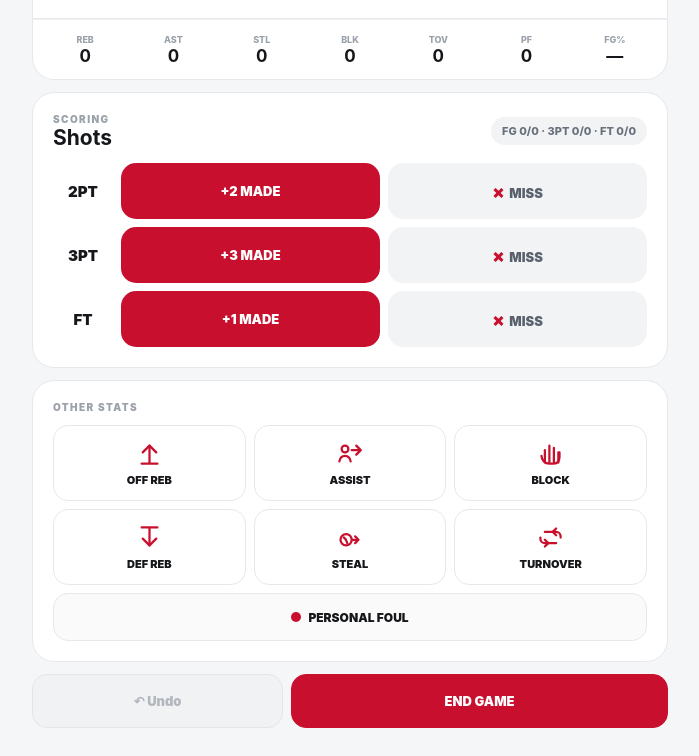
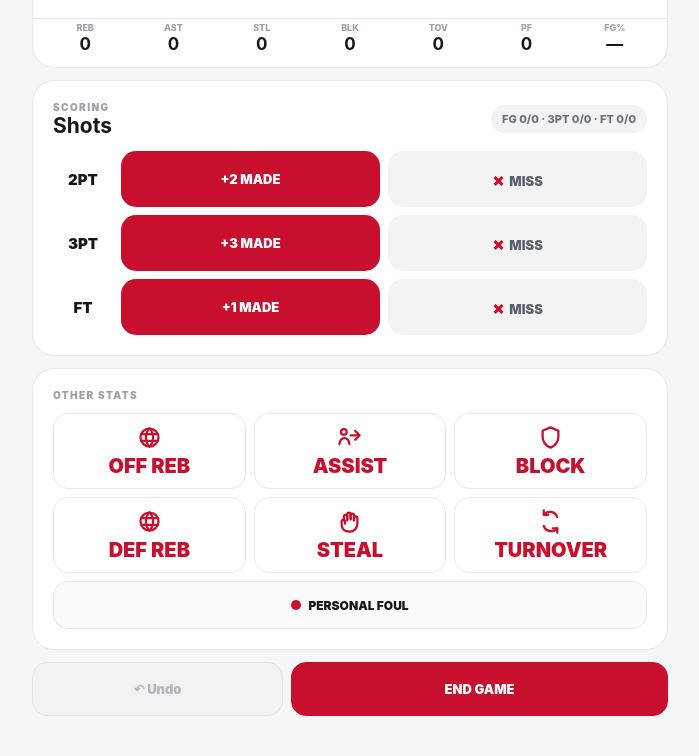
Before and after one commit to thesolelab/basketball-stat-tracker, a plain HTML site: page index.html in a window 1280 px wide. Shown: the part 123-879 px from the top of the page, without its empty margins (290-989 px from the left). Drawn offline with Linux system fonts and the light colour scheme.

Commit message:
Update index.html

```diff
--- a/index.html
+++ b/index.html
@@ -17,36 +17,42 @@
 
 <body>
 
-  <div class="app">
+  <main class="app">
 
-    <!-- =========================
+    <!-- ==================================================
          PLAYER / GAME HEADER
-    ========================== -->
-    <header class="game-header">
+    =================================================== -->
+    <section class="game-card">
+
+      <div class="game-header">
 
         <div class="game-info">
-        <p class="season-label">2026–27 SEASON · GAME 1</p>
+          <p class="season-label">
+            2026–27 SEASON · GAME 1
+          </p>
 
           <div class="player-name-row">
             <h1>ADDYSON</h1>
             <span class="player-number">#2</span>
           </div>
 
-        <p class="opponent">vs. Tigers · Home</p>
+          <p class="opponent">
+            vs. Tigers · Home
+          </p>
         </div>
+
 
         <div class="points-card">
           <span>POINTS</span>
           <strong id="points">0</strong>
         </div>
 
-    </header>
+      </div>
 
 
-    <!-- =========================
-         LIVE STAT BAR
-    ========================== -->
-    <section class="stat-bar">
+      <!-- LIVE STATS -->
+
+      <div class="stat-bar">
 
         <div class="stat">
           <span>REB</span>
@@ -83,198 +89,491 @@
           <strong id="fgPercent">—</strong>
         </div>
 
+      </div>
+
     </section>
 
 
-    <!-- =========================
+    <!-- ==================================================
          SHOOTING
-    ========================== -->
+    =================================================== -->
+
     <section class="card shooting-card">
 
       <div class="section-header">
+
         <div>
           <span class="eyebrow">SCORING</span>
           <h2>Shots</h2>
         </div>
 
-        <div class="shooting-summary" id="shootingSummary">
+        <div
+          class="shooting-summary"
+          id="shootingSummary"
+        >
           FG 0/0 · 3PT 0/0 · FT 0/0
         </div>
+
       </div>
 
 
+      <!-- 2PT -->
+
       <div class="shot-row">
-        <div class="shot-label">2PT</div>
 
-        <button class="btn-made" data-action="2pt-made">
+        <div class="shot-label">
+          2PT
+        </div>
+
+        <button
+          type="button"
+          class="btn-made"
+          data-action="2pt-made"
+        >
           +2 MADE
         </button>
 
-        <button class="btn-miss" data-action="2pt-miss">
-          <span class="miss-x">×</span> MISS
+        <button
+          type="button"
+          class="btn-miss"
+          data-action="2pt-miss"
+        >
+          <span class="miss-x">×</span>
+          MISS
         </button>
+
       </div>
 
 
+      <!-- 3PT -->
+
       <div class="shot-row">
-        <div class="shot-label">3PT</div>
 
-        <button class="btn-made" data-action="3pt-made">
+        <div class="shot-label">
+          3PT
+        </div>
+
+        <button
+          type="button"
+          class="btn-made"
+          data-action="3pt-made"
+        >
           +3 MADE
         </button>
 
-        <button class="btn-miss" data-action="3pt-miss">
-          <span class="miss-x">×</span> MISS
+        <button
+          type="button"
+          class="btn-miss"
+          data-action="3pt-miss"
+        >
+          <span class="miss-x">×</span>
+          MISS
         </button>
+
       </div>
 
 
+      <!-- FT -->
+
       <div class="shot-row">
-        <div class="shot-label">FT</div>
 
-        <button class="btn-made" data-action="ft-made">
+        <div class="shot-label">
+          FT
+        </div>
+
+        <button
+          type="button"
+          class="btn-made"
+          data-action="ft-made"
+        >
           +1 MADE
         </button>
 
-        <button class="btn-miss" data-action="ft-miss">
-          <span class="miss-x">×</span> MISS
+        <button
+          type="button"
+          class="btn-miss"
+          data-action="ft-miss"
+        >
+          <span class="miss-x">×</span>
+          MISS
         </button>
+
       </div>
 
     </section>
 
 
-    <!-- =========================
+    <!-- ==================================================
          OTHER STATS
-    ========================== -->
-    <section class="card">
+    =================================================== -->
 
-      <span class="eyebrow">OTHER STATS</span>
+    <section class="card other-stats-card">
+
+      <span class="eyebrow">
+        OTHER STATS
+      </span>
+
 
       <div class="stat-buttons">
 
-        <button data-action="oreb">
-          <span class="stat-icon" aria-hidden="true">
+
+        <!-- OFFENSIVE REBOUND -->
+
+        <button
+          type="button"
+          data-action="oreb"
+        >
+
+          <span
+            class="stat-icon"
+            aria-hidden="true"
+          >
             <svg viewBox="0 0 24 24">
-              <path d="M12 20V5"></path>
-              <path d="m6 11 6-6 6 6"></path>
-              <path d="M5 21h14"></path>
+
+              <circle
+                cx="12"
+                cy="12"
+                r="8"
+              ></circle>
+
+              <path d="M4.5 9h15"></path>
+
+              <path d="M4.5 15h15"></path>
+
+              <path
+                d="
+                  M12 4
+                  C9.8 6.2 8.8 9 8.8 12
+                  S9.8 17.8 12 20
+                "
+              ></path>
+
+              <path
+                d="
+                  M12 4
+                  C14.2 6.2 15.2 9 15.2 12
+                  S14.2 17.8 12 20
+                "
+              ></path>
+
             </svg>
           </span>
+
+          <span class="stat-button-label">
             OFF REB
+          </span>
+
         </button>
 
-        <button data-action="assist">
-          <span class="stat-icon" aria-hidden="true">
+
+        <!-- ASSIST -->
+
+        <button
+          type="button"
+          data-action="assist"
+        >
+
+          <span
+            class="stat-icon"
+            aria-hidden="true"
+          >
             <svg viewBox="0 0 24 24">
-              <circle cx="8" cy="8" r="3"></circle>
-              <path d="M3 19c.5-3.5 2.2-5 5-5s4.5 1.5 5 5"></path>
-              <path d="M14 9h7"></path>
-              <path d="m18 5 4 4-4 4"></path>
+
+              <circle
+                cx="7"
+                cy="7"
+                r="2.5"
+              ></circle>
+
+              <path
+                d="
+                  M3 18
+                  C3.5 14.2 5 12.5 7.5 12.5
+                  C10 12.5 11.5 14.2 12 18
+                "
+              ></path>
+
+              <path d="M13 10h7"></path>
+
+              <path d="m17 6 4 4-4 4"></path>
+
             </svg>
           </span>
+
+          <span class="stat-button-label">
             ASSIST
+          </span>
+
         </button>
 
-        <button data-action="block">
-          <span class="stat-icon" aria-hidden="true">
+
+        <!-- BLOCK -->
+
+        <button
+          type="button"
+          data-action="block"
+        >
+
+          <span
+            class="stat-icon"
+            aria-hidden="true"
+          >
             <svg viewBox="0 0 24 24">
-              <path d="M7 20V9"></path>
-              <path d="M11 20V5"></path>
-              <path d="M15 20V7"></path>
-              <path d="M19 20v-9"></path>
-              <path d="M4 14c0 4 3 7 7 7h3c4 0 6-2 6-6v-4"></path>
+
+              <path
+                d="
+                  M12 3
+                  L19 6
+                  V11
+                  C19 15.5 16.3 19 12 21
+                  C7.7 19 5 15.5 5 11
+                  V6
+                  Z
+                "
+              ></path>
+
             </svg>
           </span>
+
+          <span class="stat-button-label">
             BLOCK
+          </span>
+
         </button>
 
-        <button data-action="dreb">
-          <span class="stat-icon" aria-hidden="true">
+
+        <!-- DEFENSIVE REBOUND -->
+
+        <button
+          type="button"
+          data-action="dreb"
+        >
+
+          <span
+            class="stat-icon"
+            aria-hidden="true"
+          >
             <svg viewBox="0 0 24 24">
-              <path d="M12 4v15"></path>
-              <path d="m18 13-6 6-6-6"></path>
-              <path d="M5 3h14"></path>
+
+              <circle
+                cx="12"
+                cy="12"
+                r="8"
+              ></circle>
+
+              <path d="M4.5 9h15"></path>
+
+              <path d="M4.5 15h15"></path>
+
+              <path
+                d="
+                  M12 4
+                  C9.8 6.2 8.8 9 8.8 12
+                  S9.8 17.8 12 20
+                "
+              ></path>
+
+              <path
+                d="
+                  M12 4
+                  C14.2 6.2 15.2 9 15.2 12
+                  S14.2 17.8 12 20
+                "
+              ></path>
+
             </svg>
           </span>
+
+          <span class="stat-button-label">
             DEF REB
+          </span>
+
         </button>
 
-        <button data-action="steal">
-          <span class="stat-icon" aria-hidden="true">
+
+        <!-- STEAL -->
+
+        <button
+          type="button"
+          data-action="steal"
+        >
+
+          <span
+            class="stat-icon"
+            aria-hidden="true"
+          >
             <svg viewBox="0 0 24 24">
-              <circle cx="9" cy="14" r="5"></circle>
-              <path d="M14 14h5"></path>
-              <path d="m17 11 3 3-3 3"></path>
-              <path d="M7 12c1.5 1 2.5 2.5 3 5"></path>
+
+              <path
+                d="
+                  M7 11V7.5
+                  A1.5 1.5 0 0 1 10 7.5
+                  V11
+                "
+              ></path>
+
+              <path
+                d="
+                  M10 10V5.5
+                  A1.5 1.5 0 0 1 13 5.5
+                  V10
+                "
+              ></path>
+
+              <path
+                d="
+                  M13 10V6.5
+                  A1.5 1.5 0 0 1 16 6.5
+                  V11
+                "
+              ></path>
+
+              <path
+                d="
+                  M16 11V9
+                  A1.5 1.5 0 0 1 19 9
+                  V14
+                  C19 18 16.2 21 12 21
+                  C7.5 21 5 18.3 5 14.5
+                  V12
+                  A1.5 1.5 0 0 1 8 12
+                  V14
+                "
+              ></path>
+
             </svg>
           </span>
+
+          <span class="stat-button-label">
             STEAL
+          </span>
+
         </button>
 
-        <button data-action="turnover">
-          <span class="stat-icon" aria-hidden="true">
+
+        <!-- TURNOVER -->
+
+        <button
+          type="button"
+          data-action="turnover"
+        >
+
+          <span
+            class="stat-icon"
+            aria-hidden="true"
+          >
             <svg viewBox="0 0 24 24">
-              <path d="M7 7h10a4 4 0 0 1 4 4v1"></path>
-              <path d="m17 4-3 3 3 3"></path>
-              <path d="M17 17H7a4 4 0 0 1-4-4v-1"></path>
-              <path d="m7 20 3-3-3-3"></path>
+
+              <path
+                d="
+                  M18 8
+                  A7 7 0 0 0 6 6
+                "
+              ></path>
+
+              <path d="M6 2v4h4"></path>
+
+              <path
+                d="
+                  M6 16
+                  A7 7 0 0 0 18 18
+                "
+              ></path>
+
+              <path d="M18 22v-4h-4"></path>
+
             </svg>
           </span>
+
+          <span class="stat-button-label">
             TURNOVER
+          </span>
+
         </button>
 
       </div>
 
-      <button class="foul-button" data-action="foul">
-        <span class="foul-dot"></span>
+
+      <!-- PERSONAL FOUL -->
+
+      <button
+        type="button"
+        class="foul-button"
+        data-action="foul"
+      >
+
+        <span
+          class="foul-dot"
+          aria-hidden="true"
+        ></span>
+
         PERSONAL FOUL
+
       </button>
 
     </section>
 
 
-    <!-- =========================
+    <!-- ==================================================
          GAME CONTROLS
-    ========================== -->
+    =================================================== -->
+
     <section class="game-controls">
 
-      <button id="undoButton" class="undo-button" disabled>
+      <button
+        type="button"
+        id="undoButton"
+        class="undo-button"
+        disabled
+      >
         ↶ Undo
       </button>
 
-      <button id="endGameButton" class="end-game-button">
+      <button
+        type="button"
+        id="endGameButton"
+        class="end-game-button"
+      >
         END GAME
       </button>
 
     </section>
 
-  </div>
+  </main>
 
 
-  <!-- =========================
+  <!-- ==================================================
        END GAME MODAL
-  ========================== -->
+  =================================================== -->
+
   <div
     class="modal-backdrop"
     id="endGameModal"
     aria-hidden="true"
   >
 
-    <div
+    <section
       class="end-game-modal"
       role="dialog"
       aria-modal="true"
       aria-labelledby="endGameTitle"
     >
 
-      <div class="modal-handle"></div>
+      <div
+        class="modal-handle"
+        aria-hidden="true"
+      ></div>
 
-      <span class="eyebrow">GAME COMPLETE</span>
+
+      <span class="eyebrow">
+        GAME COMPLETE
+      </span>
+
 
       <h2 id="endGameTitle">
         End this game?
       </h2>
+
 
       <p class="modal-description">
         Review the final stat line before saving the game.
@@ -306,24 +605,35 @@
       </div>
 
 
-      <div class="final-shooting" id="finalShooting">
+      <div
+        class="final-shooting"
+        id="finalShooting"
+      >
         FG 0/0 · 3PT 0/0 · FT 0/0
       </div>
 
 
       <div class="modal-actions">
 
-        <button id="cancelEndGame" class="modal-cancel">
+        <button
+          type="button"
+          id="cancelEndGame"
+          class="modal-cancel"
+        >
           KEEP TRACKING
         </button>
 
-        <button id="confirmEndGame" class="modal-confirm">
+        <button
+          type="button"
+          id="confirmEndGame"
+          class="modal-confirm"
+        >
           SAVE GAME
         </button>
 
       </div>
 
-    </div>
+    </section>
 
   </div>
 
```
Lines whose indentation alone changed are shown as unchanged.
